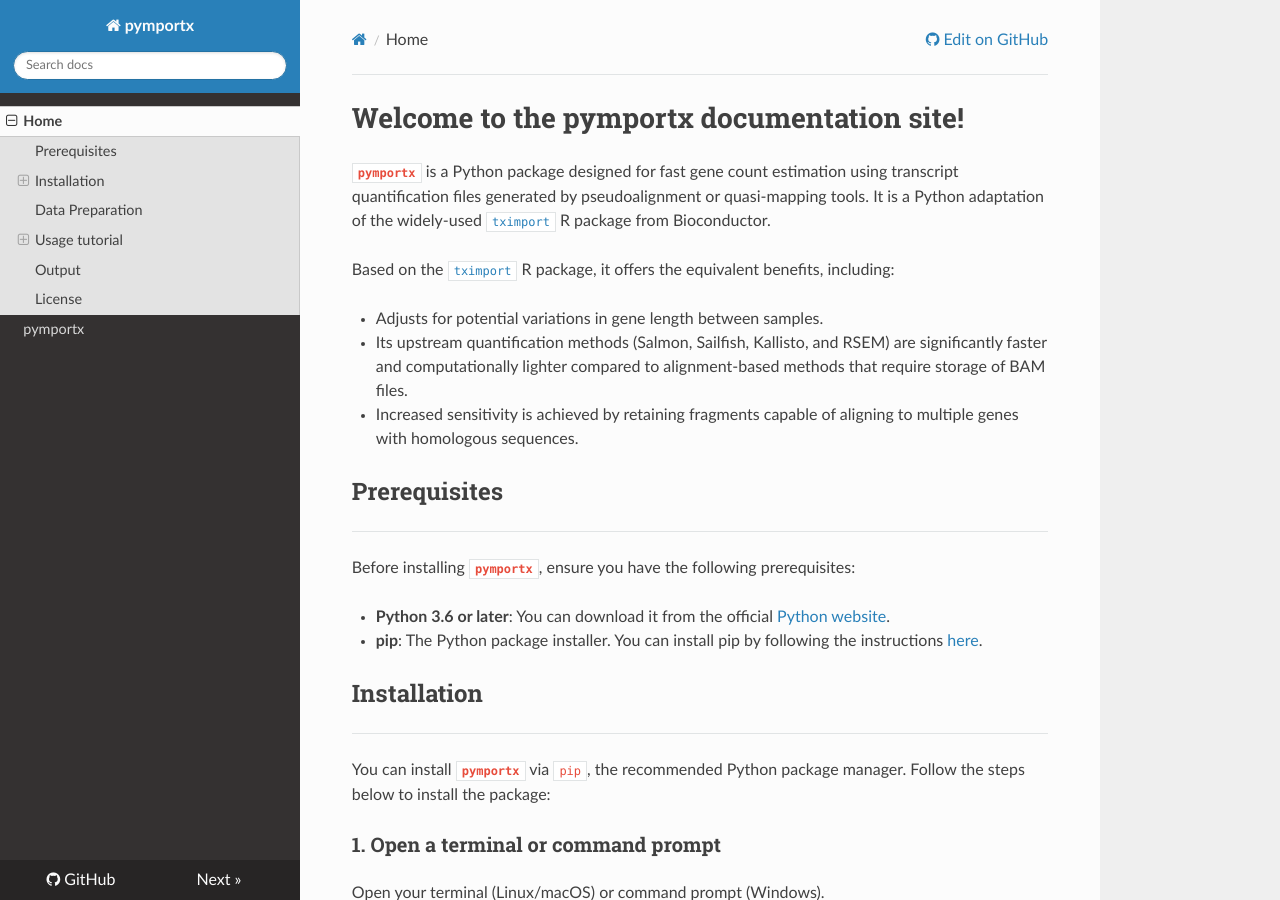
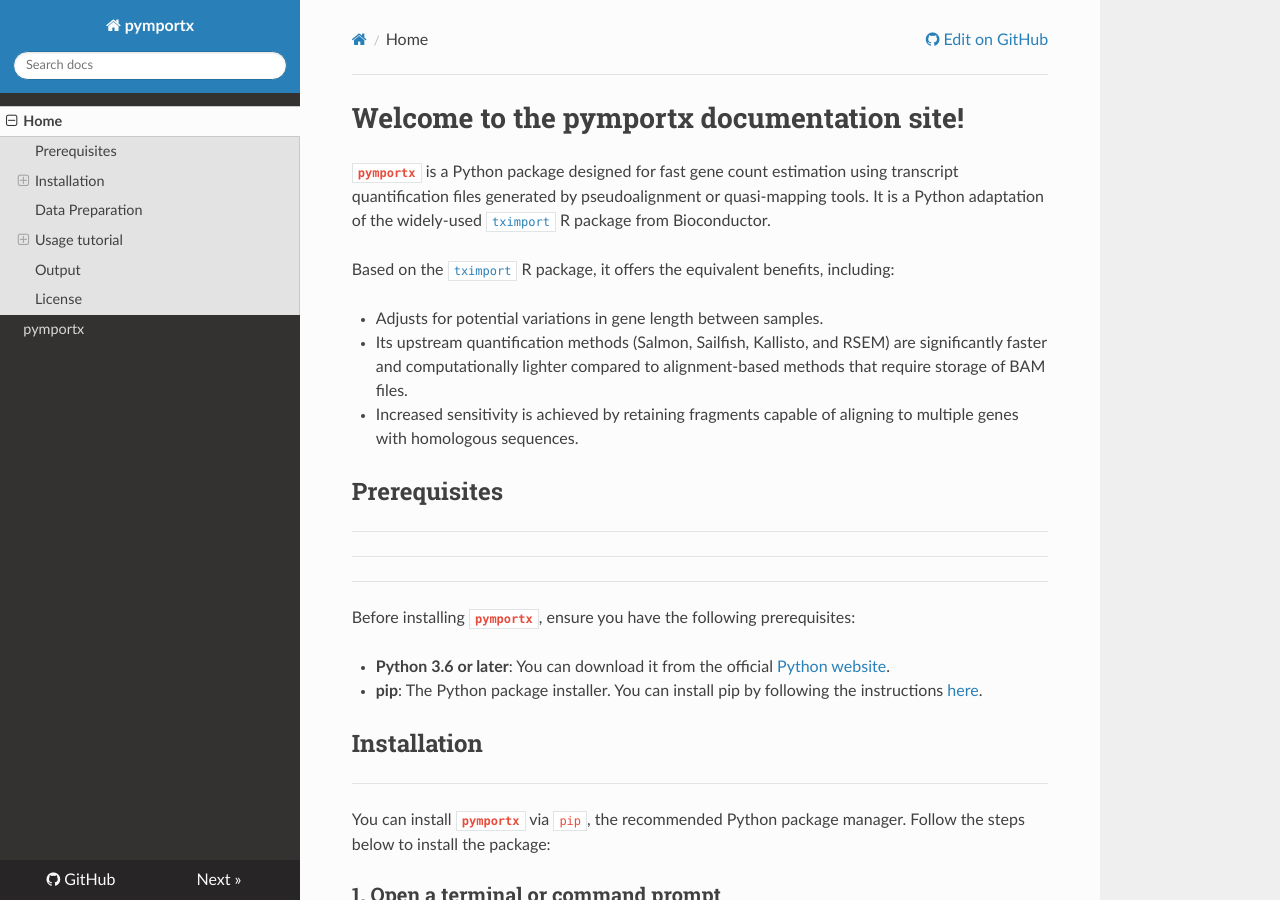
Before and after one commit to victorsanchezarevalo/pymportx, an MkDocs documentation site: the page built from docs/index.md, in a window 1280 px wide and 900 px high. Built offline with MkDocs 1.6.1, drawn with Linux system fonts in a browser that asks for light colours; nearby versions of some CDN libraries.

```diff
--- a/docs/index.md
+++ b/docs/index.md
@@ -13,7 +13,9 @@ Based on the [`tximport`](https://bioconductor.org/packages/release/bioc/html/tx
 * Increased sensitivity is achieved by retaining fragments capable of aligning to multiple genes with homologous sequences.
 
 ## Prerequisites
----
+-----
+****
+____
 
 Before installing **`pymportx`**, ensure you have the following prerequisites:
 
```
